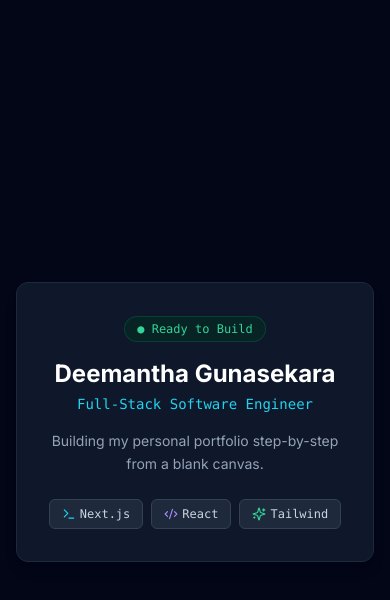
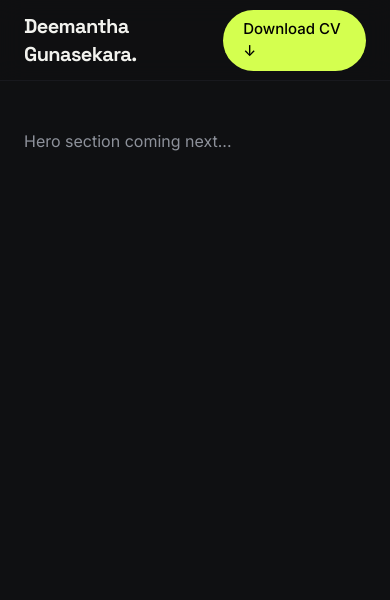
Before and after one commit to DeemanthaGunasekara/Portfolio, a Next.js app: page / in a window 390 px wide. Shown: the top 600 px of the page. Built offline with nearby package versions, Linux system fonts and the light colour scheme.

Commit message:
feat(ui): add responsive navbar component matching figma design

```diff
--- a/app/page.tsx
+++ b/app/page.tsx
@@ -1,44 +1,13 @@
 import React from "react";
-import { Terminal, Code2, Sparkles } from "lucide-react";
+import Navbar from "@/components/Navbar";
 
 export default function Home() {
   return (
-    <main className="min-h-screen flex items-center justify-center bg-slate-950 p-4">
-      {/* Centered Profile Card */}
-      <div className="max-w-md w-full bg-slate-900 border border-slate-800 rounded-xl p-8 text-center shadow-lg">
-
-        {/* Status Badge */}
-        <span className="inline-block bg-emerald-950/60 text-emerald-400 text-xs font-mono px-3 py-1 rounded-full border border-emerald-800/50 mb-4">
-          ● Ready to Build
-        </span>
-
-        {/* Title & Subtitle */}
-        <h1 className="text-2xl font-bold text-white mb-1">
-          Deemantha Gunasekara
-        </h1>
-        <p className="text-sm font-mono text-cyan-400 mb-4">
-          Full-Stack Software Engineer
-        </p>
-
-        {/* Short Bio */}
-        <p className="text-slate-400 text-sm mb-6 leading-relaxed">
-          Building my personal portfolio step-by-step from a blank canvas.
-        </p>
-
-        {/* Tech Stack Badges */}
-        <div className="flex justify-center gap-2 text-xs font-mono">
-          <span className="flex items-center gap-1 bg-slate-800 text-slate-300 px-3 py-1.5 rounded-md border border-slate-700">
-            <Terminal className="w-3.5 h-3.5 text-cyan-400" /> Next.js
-          </span>
-          <span className="flex items-center gap-1 bg-slate-800 text-slate-300 px-3 py-1.5 rounded-md border border-slate-700">
-            <Code2 className="w-3.5 h-3.5 text-violet-400" /> React
-          </span>
-          <span className="flex items-center gap-1 bg-slate-800 text-slate-300 px-3 py-1.5 rounded-md border border-slate-700">
-            <Sparkles className="w-3.5 h-3.5 text-emerald-400" /> Tailwind
-          </span>
-        </div>
-
-      </div>
-    </main>
+    <div className="min-h-screen bg-canvas text-heading">
+      <Navbar />
+      <main className="max-w-6xl mx-auto px-6 py-12">
+        <p className="text-muted">Hero section coming next...</p>
+      </main>
+    </div>
   );
 }
--- /dev/null
+++ b/components/Navbar.tsx
@@ -0,0 +1,51 @@
+import React from "react";
+import Link from "next/link";
+
+export default function Navbar() {
+  return (
+    <header className="sticky top-0 z-50 bg-canvas/80 backdrop-blur-md border-b border-borderSubtle/40">
+      <nav className="max-w-6xl mx-auto px-6 h-20 flex items-center justify-between">
+
+        {/* 1. Left: Logo / Name */}
+        <Link
+          href="/"
+          className="font-heading font-bold text-xl tracking-tight text-heading hover:opacity-80 transition"
+        >
+          Deemantha Gunasekara.
+        </Link>
+
+        {/* 2. Middle: Navigation Links */}
+        <div className="hidden md:flex items-center gap-8">
+          <Link
+            href="#projects"
+            className="text-[15px] text-muted hover:text-heading transition"
+          >
+            Projects
+          </Link>
+          <Link
+            href="#about"
+            className="text-[15px] text-muted hover:text-heading transition"
+          >
+            About
+          </Link>
+          <Link
+            href="#contact"
+            className="text-[15px] text-muted hover:text-heading transition"
+          >
+            Contact
+          </Link>
+        </div>
+
+        {/* 3. Right: Download CV Pill Button */}
+        <a
+          href="/cv.pdf"
+          download
+          className="bg-accent text-black font-medium text-[15px] px-5 py-2 rounded-full hover:opacity-90 active:scale-95 transition"
+        >
+          Download CV &darr;
+        </a>
+
+      </nav>
+    </header>
+  );
+}
```
